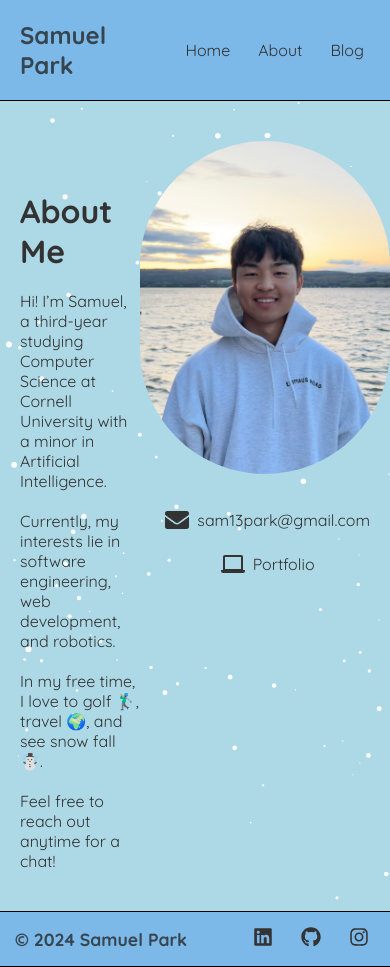
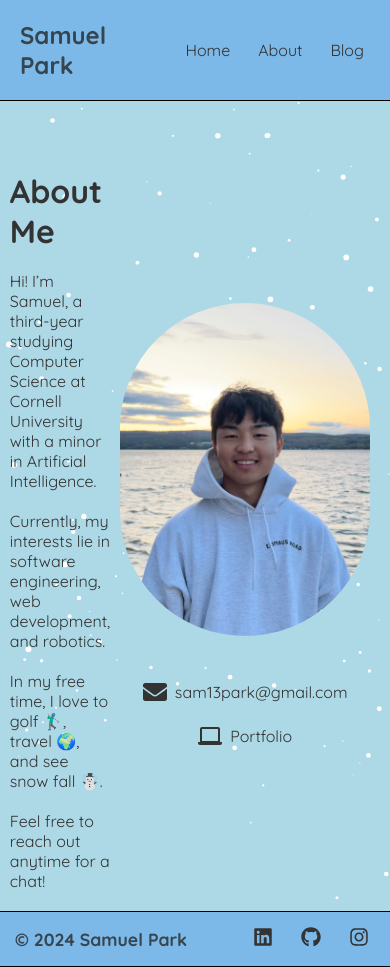
Before and after one commit to samparkk13/parksamuel.com, a React (Create React App) app: page /about in a window 390 px wide. Built offline with nearby package versions, Linux system fonts and the light colour scheme.

Commit message:
changed some styling for mobile view

```diff
--- a/src/components/About/About.js
+++ b/src/components/About/About.js
@@ -24,7 +24,7 @@ const About = () => {
                     <DisappearingText />
                 </div>
                 <div style={styles.rightContent}>
-                    <div style={styles.imageContainer}>
+                    <div style={{ ...styles.imageContainer, marginLeft: "10px" }}> {/* Added marginLeft */}
                         <img src={profPic} alt="About Me" style={styles.image} />
                     </div>
                     <div style={styles.linksContainer}>
@@ -52,6 +52,8 @@ const styles = {
         maxWidth: "800px", // Adjust the max width of the content
         padding: "0 20px", // Add padding around the content
         margin: "0 auto", // Center the content horizontally
+        flexDirection: "row", // Default to row layout
+        alignItems: "center",
     },
     leftContent: {
         flex: 1, // Take up remaining space
@@ -64,27 +66,43 @@ const styles = {
         zIndex: 1, // Ensure the content is above the particles
         display: "flex",
         flexDirection: "column", // Stack elements vertically
-        marginTop: "-50px"
+        alignItems: "center",
     },
     imageContainer: {
         marginBottom: "20px", // Add space between image and links
-        marginRight: "-20px", // this is to control the horizontal location of image
     },
     image: {
         width: '250px', // Adjust the size of the image as needed
         height: 'auto',
-        borderRadius: 200 // Optional: makes the image round
+        borderRadius: 200, // Optional: makes the image round
+        marginRight: "10px", // Small margin to the right
     },
     linksContainer: {
         display: "flex",
+        flexDirection: "column", // Stack the links vertically
         alignItems: "center",
-        marginLeft: "auto", // Push the links to the right
+        marginTop: "10px", // Add some space between the image and the links
     },
     particleCanvas: {
         position: "absolute",
         bottom: 0,
         left: 0,
     },
+    // Add media query for responsive design
+    '@media (max-width: 768px)': {
+        content: {
+            flexDirection: "column", // Stack the content vertically
+            alignItems: "center", // Center the items horizontally
+        },
+        rightContent: {
+            alignItems: "center", // Center the right content items horizontally
+            marginTop: "20px", // Add some space between the left and right content
+        },
+        image: {
+            marginRight: 0, // Remove right margin for the image
+            marginBottom: "10px", // Add bottom margin for spacing
+        },
+    },
 };
 
 export default About;
--- a/src/index.css
+++ b/src/index.css
@@ -64,24 +64,3 @@ body {
 body {
   overflow-x: hidden;
 }
-
-/* if desktop */
-.mobile_device_380px {
-  display: none;
-}
-.mobile_device_480px {
-  display: none;
-}
-
-
-/* if mobile device max width 380px */
-@media only screen and (max-device-width: 380px) {
-  .mobile_device_380px{display: block;}
-  .desktop {display: none;}
-}
-
-/* if mobile device max width 480px */
-@media only screen and (max-device-width: 480px) {
- .mobile_device_480px{display: block;}
- .desktop {display: none;}
-}
```
